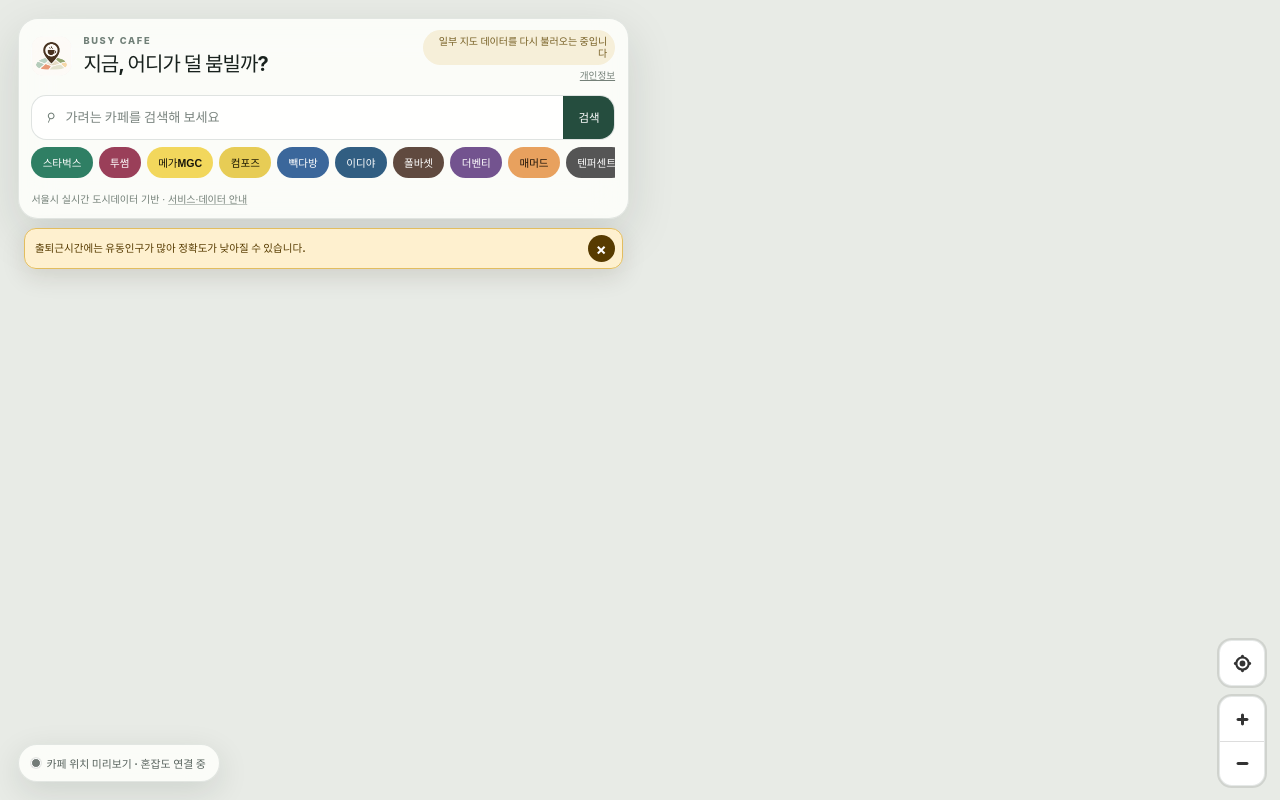
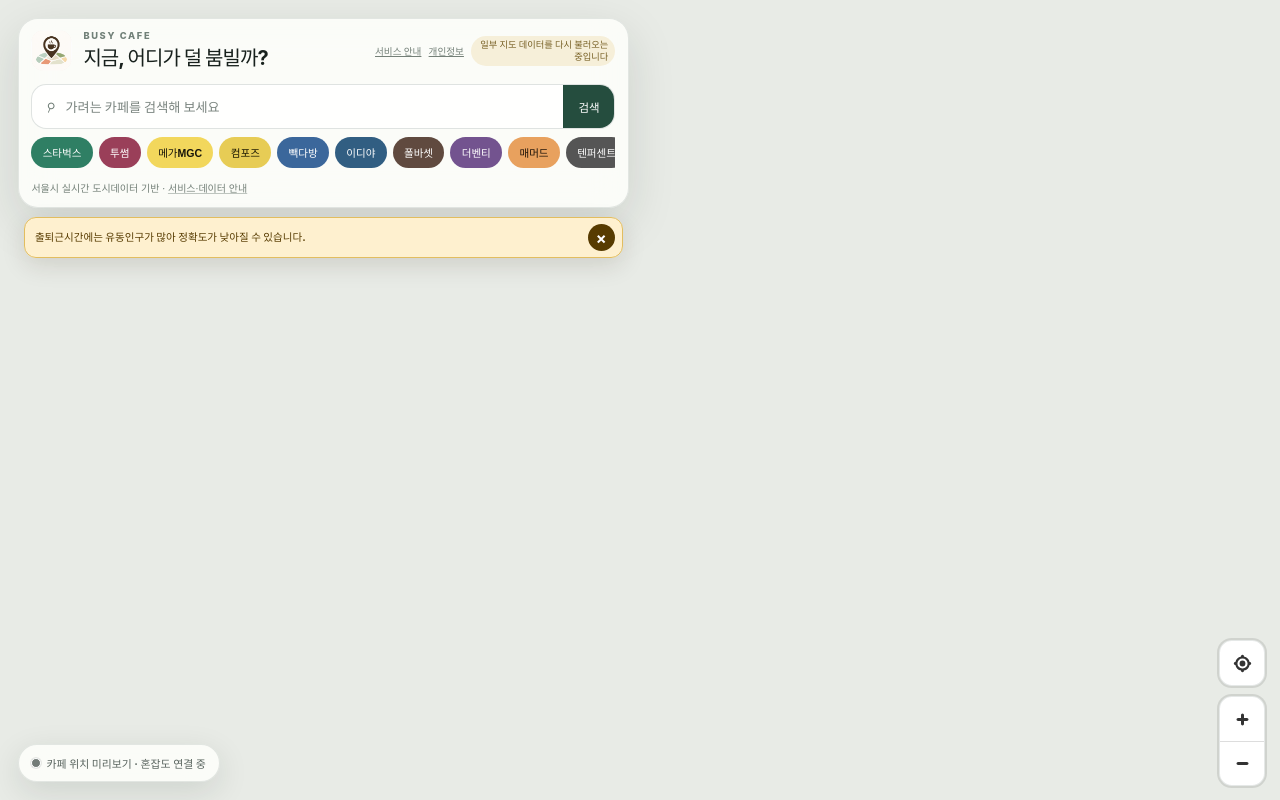
Before and after one commit to Jaemani/BusyCafe, a website built with Vite: page frontend/index.html in a window 1280 px wide. Built offline with nearby package versions, Linux system fonts and the light colour scheme; some packages are replaced by stand-ins of ours; no server answers.

Commit message:
refactor(frontend): compact map status metadata

```diff
--- a/frontend/index.html
+++ b/frontend/index.html
@@ -28,10 +28,11 @@
             </div>
           </div>
           <div class="map-header-meta">
+            <a href="/about.html#recent-updates">서비스 안내</a>
+            <a href="/privacy.html">개인정보</a>
             <p id="search-status" class="search-status" role="status">
               지도를 준비하고 있습니다
             </p>
-            <a href="/privacy.html">개인정보</a>
           </div>
           <section class="cafe-search" aria-label="카페 찾기">
             <form id="cafe-search-form" class="cafe-search-form" role="search">
--- a/frontend/src/style.css
+++ b/frontend/src/style.css
@@ -115,10 +115,11 @@ h1 {
 .map-header-meta {
   display: flex;
   min-width: 0;
-  flex: 0 1 12rem;
-  flex-direction: column;
-  align-items: flex-end;
-  gap: 0.2rem;
+  flex: 0 1 18rem;
+  flex-wrap: wrap;
+  align-items: center;
+  justify-content: flex-end;
+  gap: 0.25rem 0.45rem;
   text-align: right;
 }
 
@@ -130,13 +131,13 @@ h1 {
 }
 
 .search-status {
-  max-width: 12rem;
+  max-width: 9rem;
   margin: 0;
   border-radius: 999px;
-  padding: 0.3rem 0.5rem;
+  padding: 0.22rem 0.42rem;
   color: #4d645a;
   background: #e9efeb;
-  font-size: 0.625rem;
+  font-size: 0.58rem;
   font-weight: 750;
   line-height: 1.25;
 }
@@ -787,8 +788,8 @@ h1 {
   .map-header { column-gap: 0.5rem; row-gap: 0.8rem; }
   .brand { flex-basis: 9rem; }
   .brand-mark { width: 2.3rem; height: 2.3rem; }
-  .map-header-meta { max-width: 8.75rem; flex-basis: 7rem; }
-  .search-status { max-width: 8.75rem; }
+  .map-header-meta { max-width: 10.25rem; flex-basis: 8.5rem; }
+  .search-status { max-width: 7.5rem; }
   .cafe-search { margin-top: -0.2rem; }
   .cafe-search-results { max-height: min(19rem, 44vh); }
   .commute-notice { width: calc(100% - 0.5rem); }
```
